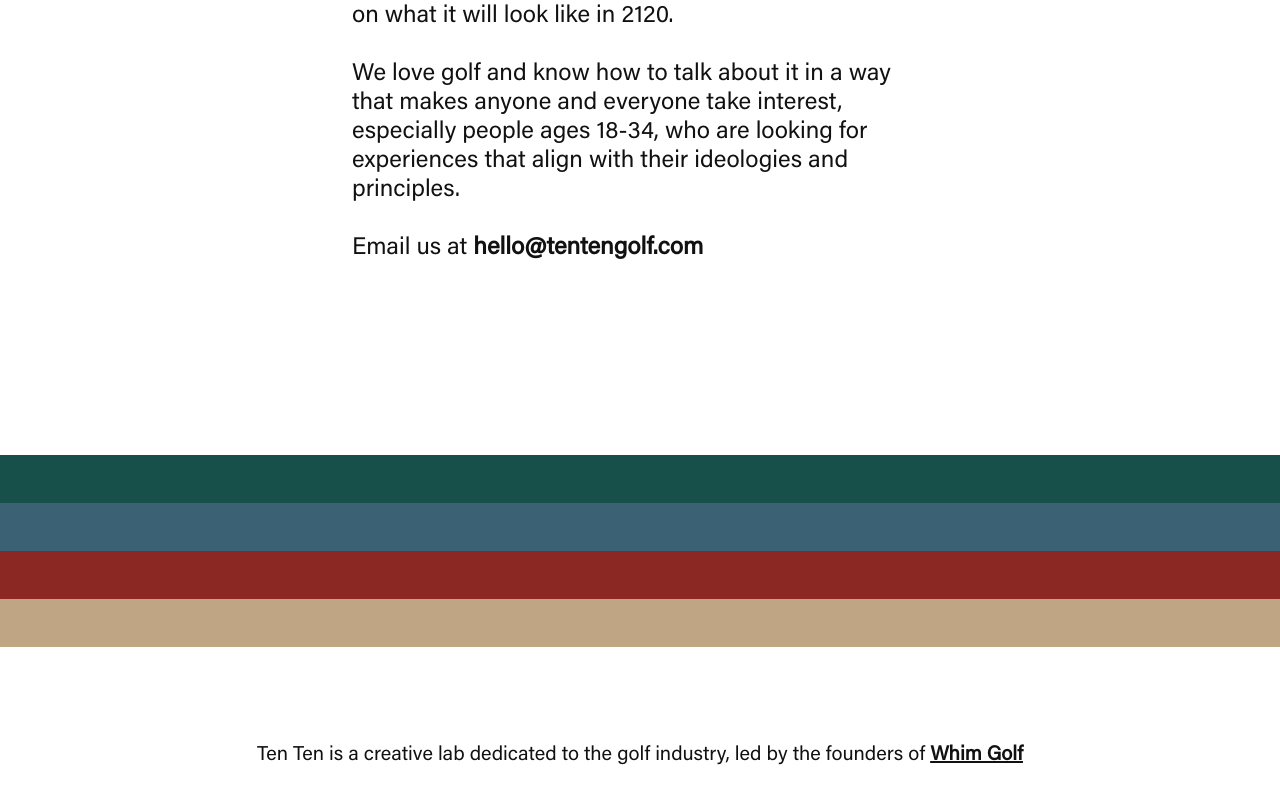
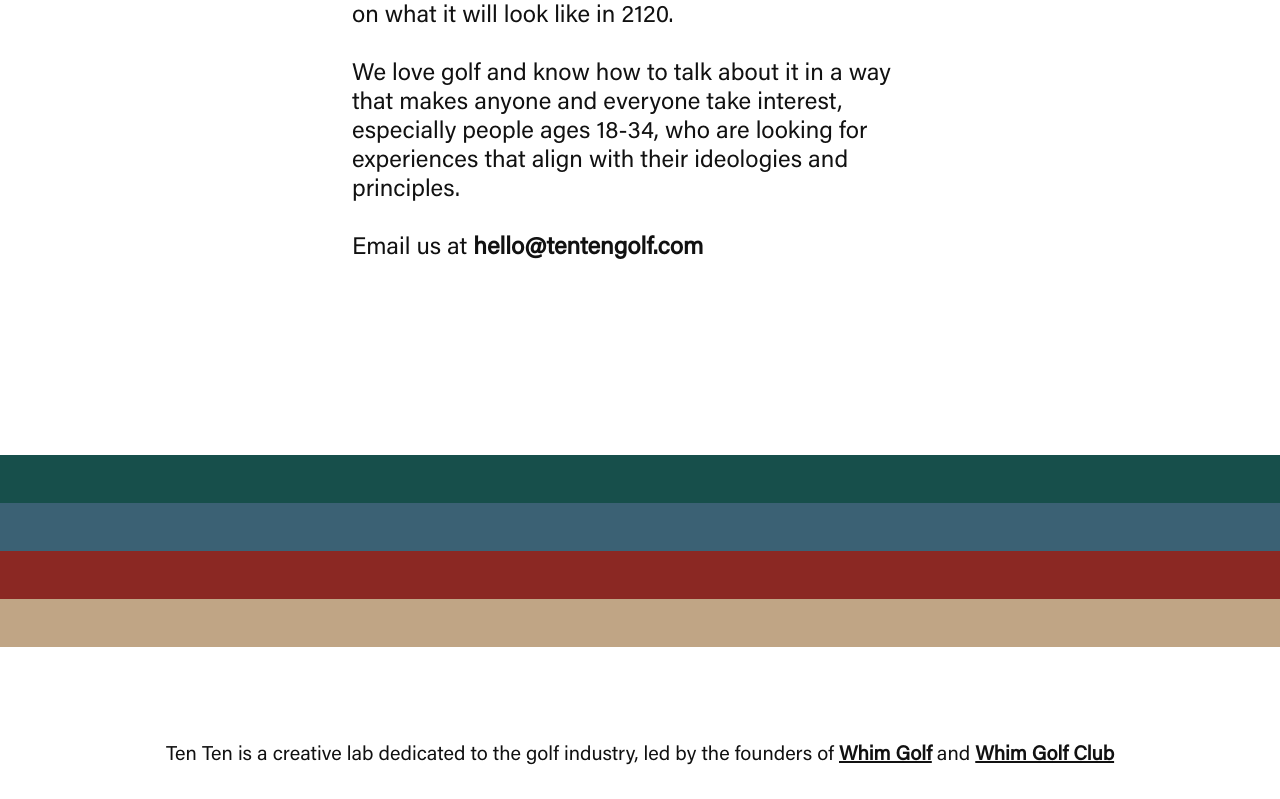
Before and after one commit to tripleogisel/tenten, a plain HTML site: page index.html in a window 1280 px wide. Shown: the part 4244-5043 px from the top of the page. Drawn offline with Linux system fonts and the light colour scheme.

Commit message:
Update index.html

```diff
--- a/index.html
+++ b/index.html
@@ -427,6 +427,7 @@
 	<div class="blockFour"></div>
   <footer>
     <p> Ten Ten is a creative lab dedicated to the golf industry, led by the founders of
-			<a id="textButton" href="https://whimgolf.com">Whim Golf
+			<a id="textButton" href="https://whimgolf.com">Whim Golf</a> and
+	    		<a id="textButton" href="https://whimgolfclub.com">Whim Golf Club</a>
 		</p>
   </footer>
```
